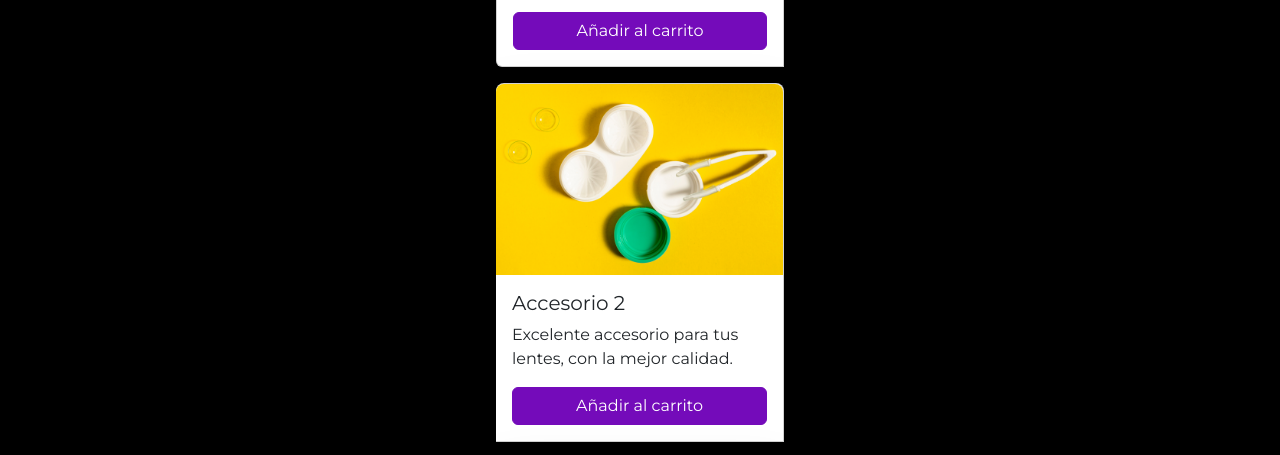
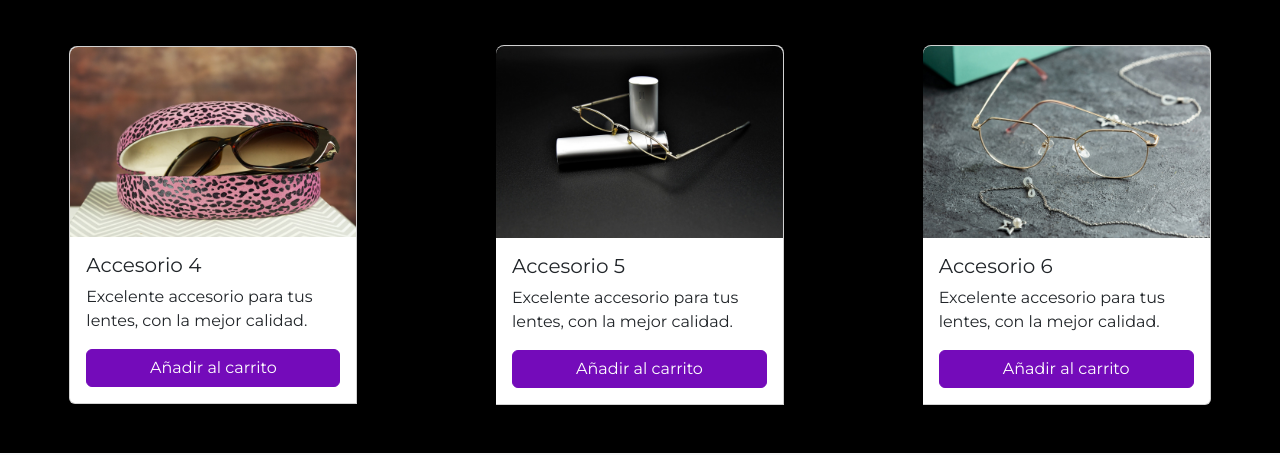
Before and after one commit to sasha-div/PF_DiVentura, a plain HTML site: page pages/accesorios.html in a window 1280 px wide. Shown: the part 620-1075 px from the top of the page. Drawn offline with nearby package versions, Linux system fonts and the light colour scheme.

Commit message:
Queries incluidos + ocultamiento del preheader (en construcción)

```diff
--- a/css/styles.css
+++ b/css/styles.css
@@ -25,13 +25,56 @@ a {
     color: cornflowerblue;
 }
 
-/* Indicaciones Responsive (Media querys) */
+/* Indicaciones Responsive (Media queries)
+FIRST MOBILE */
 .padre-cards-grupo1 {
     display: flex;
     flex-direction: column;
     align-items: center;
     gap: 20px;
 }
+
+.padre-cards-grupo2 {
+    display: flex;
+    flex-direction: column;
+    align-items: center;
+    gap: 20px;
+}
+
+
+
+/* Indicaciones Responsive (Media queries)
+TABLET */
+@media (min-width: 768px) {
+    .padre-cards-grupo1 {
+        display: grid;
+        grid-template-columns: repeat(2, 1fr);
+        justify-items: center;
+    }
+
+    .padre-cards-grupo2 {
+        display: grid;
+        grid-template-columns: repeat(2, 1fr);
+        justify-items: center;
+    }
+}
+
+/* Indicaciones Responsive (Media queries)
+DESKTOP */
+@media (min-width: 992px) {
+    .padre-cards-grupo1 {
+        display: grid;
+        grid-template-columns: repeat(3, 1fr);
+        justify-items: center;
+    }
+
+    .padre-cards-grupo2 {
+        display: grid;
+        grid-template-columns: repeat(3, 1fr);
+        justify-items: center;
+    }
+}
+
 
 
 /* Botón search del header */
--- a/pages/accesorios.html
+++ b/pages/accesorios.html
@@ -18,9 +18,9 @@
 <body>
     <header>
 
-        <!-- Redes, buscador, login y shopping cart -->
+        <!-- Redes, buscador, login y shopping cart (En construcción - Oculto temporalmente)-->
 
-        <div class="container-fluid navbar bg-body-tertiary py-3 px-2" data-bs-theme="dark">
+        <!-- <div class="container-fluid navbar bg-body-tertiary py-3 px-2" data-bs-theme="dark">
             <div class="gap-1">
                 <a href="https://www.instagram.com/">
                     <img src="../img/contacto-instagram.svg" alt="logo-instagram" width="20" height="20"></a>
@@ -40,7 +40,7 @@
                     <button class="btn btn-outline-success" type="submit">Buscar</button>
                 </form>
             </div>
-        </div>
+        </div> -->
 
         <!-- Navbar -->
 
```
Also changed, not shown: index.html (+3 -3 lines), pages/contactanos.html (+3 -3 lines), pages/examen-visual.html (+3 -3 lines), pages/lentes-de-sol.html (+3 -3 lines), pages/lentes-opticos.html (+3 -3 lines).
